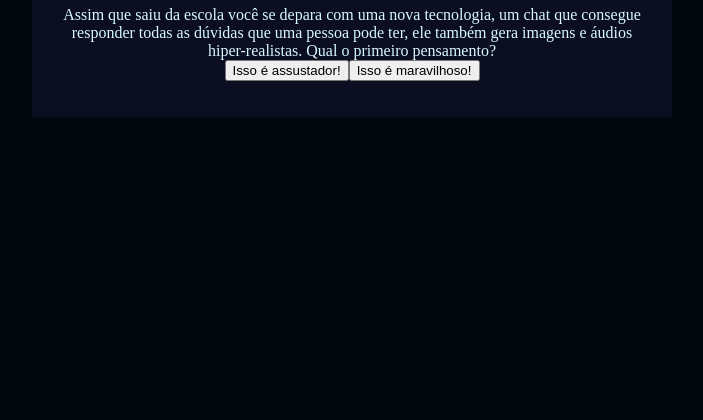
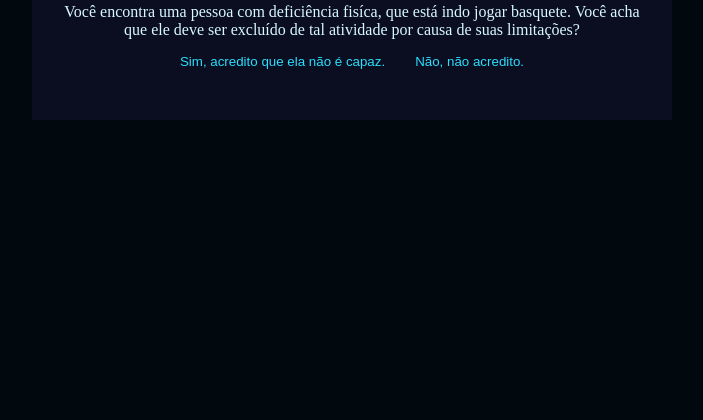
Before and after one commit to EmilliMachado/intelig-ncia-artificial, a plain HTML site: page index.html in a window 1280 px wide. Shown: the part 396-816 px from the top of the page, without its empty margins (288-991 px from the left). Drawn offline with Linux system fonts and the light colour scheme.

Commit message:
Add files via upload

```diff
--- a/script.js
+++ b/script.js
@@ -6,66 +6,66 @@ const textoResultado = document.querySelector(".texto-resultado");
 
 const perguntas = [
     {
-        enunciado: "Assim que saiu da escola você se depara com uma nova tecnologia, um chat que consegue responder todas as dúvidas que uma pessoa pode ter, ele também gera imagens e áudios hiper-realistas. Qual o primeiro pensamento?",
+        enunciado: "Você encontra uma pessoa com deficiência fisíca, que está indo jogar basquete. Você acha que ele deve ser excluído de tal atividade por causa de suas limitações?",
         alternativas: [
             {
-                texto: "Isso é assustador!",
-                afirmacao: "afirmação"
+                texto: "Sim, acredito que ela não é capaz.",
+                afirmacao: "está sendo preconceituoso(a), por julgar ela de não ser capaz de tal atividade"
             },
             {
-                texto: "Isso é maravilhoso!",
+                texto: "Não, não acredito.",
+                afirmacao: "sem preconceitos, você entende que todos são capazes de praticar esportes"
+            }
+        ]
+    },
+    {
+        enunciado: "Você já testemunhou alguém sendo tratado de maneira injusta devido à sua deficiência física?",
+        alternativas: [
+            {
+                texto: "Sim, infelizmente já vi isso acontecer.",
+                afirmacao: "mesmo que houve varias mudanças, ainda há muito preconceito em nosso dia a dia"
+            },
+            {
+                texto: "Não, nunca presenciei algo assim.",
                 afirmacao: "afirmação"
             }
         ]
     },
     {
-        enunciado: "Com a descoberta desta tecnologia, chamada Inteligência Artificial, uma professora de tecnologia da escola decidiu fazer uma sequência de aulas sobre esta tecnologia. No fim de uma aula ela pede que você escreva um trabalho sobre o uso de IA em sala de aula. Qual atitude você toma?",
+        enunciado: "Você acredita que piadas sobre deficiência são inaceitáveis",
         alternativas: [
             {
-                texto: "Utiliza uma ferramenta de busca na internet que utiliza IA para que ela ajude a encontrar informações relevantes para o trabalho e explique numa linguagem que facilite o entendimento.",
+                texto: "Sim, são ofensivas.",
                 afirmacao: "afirmação"
             },
             {
-                texto: "Escreve o trabalho com base nas conversas que teve com colegas, algumas pesquisas na internet e conhecimentos próprios sobre o tema.",
+                texto: "Não vejo problema nelas.",
                 afirmacao: "afirmação"
             }
         ]
     },
     {
-        enunciado: "Após a elaboração do trabalho escrito, a professora realizou um debate entre a turma para entender como foi realizada a pesquisa e escrita. Nessa conversa também foi levantado um ponto muito importante: como a IA impacta o trabalho do futuro. Nesse debate, como você se posiciona?",
+        enunciado: "Você acredita que pessoas com deficiência são uma 'carga' para a sociedade?",
         alternativas: [
             {
-                texto: "Defende a ideia de que a IA pode criar novas oportunidades de emprego e melhorar habilidades humanas.",
+                texto: "Sim, acredito.",
                 afirmacao: "afirmação"
             },
             {
-                texto: "Me preocupo com as pessoas que perderão seus empregos para máquinas e defendem a importância de proteger os trabalhadores.",
+                texto: "Não, não acredito.",
                 afirmacao: "afirmação"
             }
         ]
     },
     {
-        enunciado: "Ao final da discussão, você precisou criar uma imagem no computador que representasse o que pensa sobre IA. E agora?",
+        enunciado: "Você acha que todas as pessoas, independentemente de suas capacidades físicas, merecem oportunidades iguais?",
         alternativas: [
             {
-                texto: "Criar uma imagem utilizando uma plataforma de design como o Paint.",
+                texto: "Sim, todos merecem as mesmas chances.",
                 afirmacao: "afirmação"
             },
             {
-                texto: "Criar uma imagem utilizando um gerador de imagem de IA.",
-                afirmacao: "afirmação"
-            }
-        ]
-    },
-    {
-        enunciado: "Você tem um trabalho em grupo de biologia para entregar na semana seguinte, o andamento do trabalho está um pouco atrasado e uma pessoa do seu grupo decidiu fazer com ajuda da IA. O problema é que o trabalho está totalmente igual ao do chat. O que você faz? ",
-        alternativas: [
-            {
-                texto: "Escrever comandos para o chat é uma forma de contribuir com o trabalho, por isso não é um problema utilizar o texto inteiro.",
-                afirmacao: "afirmação"
-            },
-            {
-                texto: "O chat pode ser uma tecnologia muito avançada, mas é preciso manter a atenção pois toda máquina erra, por isso revisar o trabalho e contribuir com as perspectivas pessoais é essencial.",
+                texto: "Não acho que isso seja possível.",
                 afirmacao: "afirmação"
             }
         ]
--- a/style.css
+++ b/style.css
@@ -27,3 +27,17 @@
 h1{
     color: var(--cor-destaque);
 }
+
+button {
+    background-color: var(--cor-principal);
+    color: var(--cor-destaque);
+    border: none;
+    border-radius: 15px;
+    padding: 15px;
+    transition: background-color 0.3s;
+}
+
+button:hover {
+    background-color: var(--cor-destaque);
+    color: var(--cor-secundaria);
+}
```
